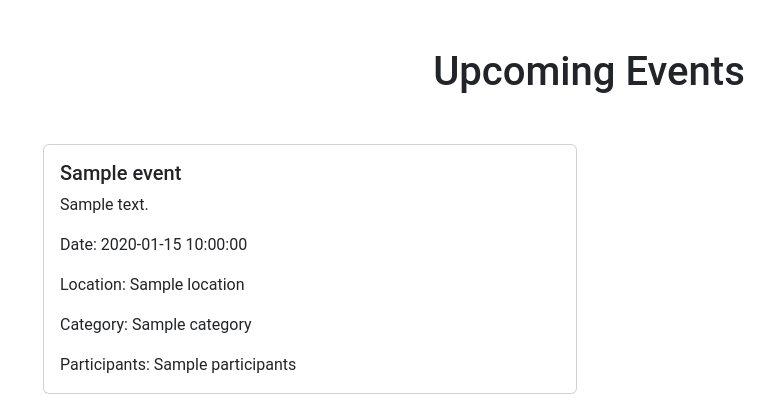
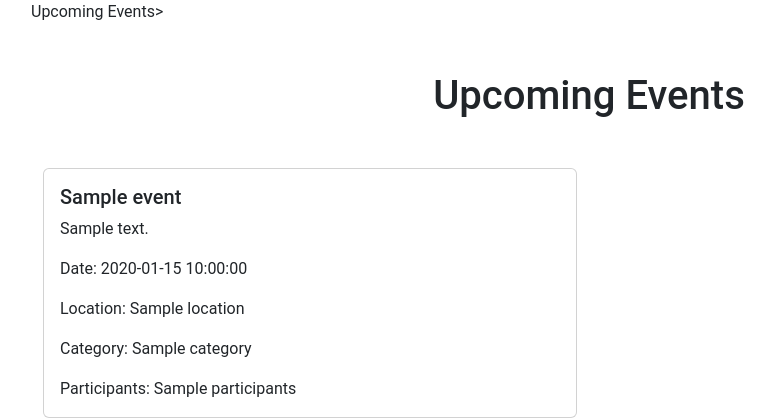
Before and after one commit to NikiiG/Event_Planner_Project3, a Python web app: template main_app/templates/home.html in a window 1280 px wide. Shown: the part 56-476 px from the top of the page, without its empty margins (51-826 px from the left). Run offline with Jinja, Linux system fonts and the light colour scheme; the template is opened without the code that fills it: most values are stand-ins (such as "Sample title", 1, 10 or a date in 2020).

```diff
--- a/main_app/templates/home.html
+++ b/main_app/templates/home.html
@@ -1,6 +1,7 @@
 {% extends 'base.html' %}
 
 {% block content %}
+<p>Upcoming Events></p>
 <div class="container">
     <h1 class="text-center mt-5 mb-5 bg-teal">Upcoming Events</h1>
 
```
